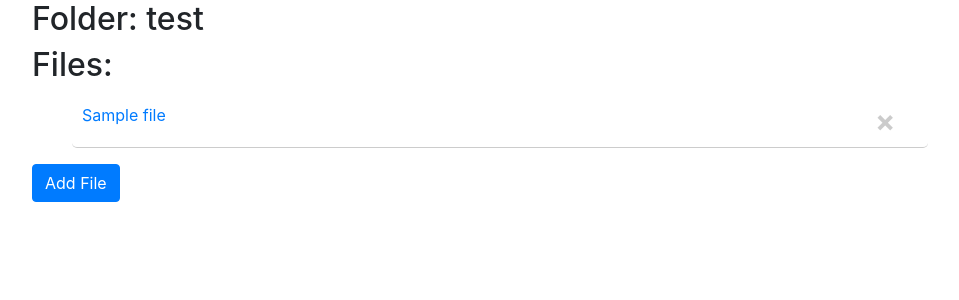
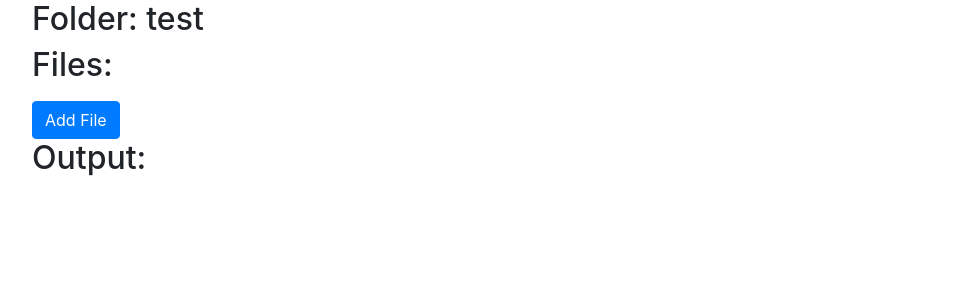
Before and after one commit to larycoder/Limb-Bone-Abnormality, a Flask app: page /folder/1 in a window 1280 px wide. Shown: the part 56-356 px from the top of the page, without its empty margins (160-1119 px from the left). Run offline with Flask 3, Linux system fonts and the light colour scheme; a user stored in the database is signed in; tables that the repository leaves empty hold one stand-in row (values such as "Sample post"); some libraries are stand-ins or nearby versions.

Commit message:
add output display

```diff
--- a/templates/folder.html
+++ b/templates/folder.html
@@ -49,21 +49,22 @@
       {% set sorted_subfiles = subfiles | sort(attribute='name') %}
 
       {% for subfile in sorted_subfiles %}
+        {% if subfile.name.endswith('.gz') %}
           <div class="file-list">
             <li><a href="{{ url_for('get_file', file_id=subfile.id) }}">{{ subfile.name }}</a></li>
             <button type="button" class="close" onclick="deleteSubFile('{{ subfile.id }}','{{ subfile.folder_id }}')">
               <span aria-hidden="true">&times;</span>
             </button>
           </div>
+        {% endif %}
       {% endfor %}
-
     </ul>
 
  <!-- Create new file -->
  <form action="/folder/{{ folder.id }}" method="post" enctype="multipart/form-data" id="uploadForm">
   <div id="fileInputContainer">
     {% if subfiles|length >= 2 %}
-          <button type="button" class="btn-primary btn execute-button" onclick="executeF('{{ file.id }}')">Execute</button>
+      <button type="button" class="btn-primary btn execute-button" onclick="executeF('{{ folder.id }}')">Execute</button>
     {% else %}
     <ul>
       {%if subfiles|length==0%}
@@ -87,6 +88,23 @@
     {% endif %}
   </div>
 </form>
+
+    <!-- Display output files -->
+    <div class="ouput-file">
+      <h2>Output:</h2>
+      <ul>
+        {% for subfile in sorted_subfiles %}
+          {% if subfile.name.endswith('.csv') %}
+            <div class="file-list">
+              <li><a href="{{ url_for('get_file', file_id=subfile.id) }}">{{ subfile.name }}</a></li>
+              <button type="button" class="close" onclick="deleteSubFile('{{ subfile.id }}','{{ subfile.folder_id }}')">
+                <span aria-hidden="true">&times;</span>
+              </button>
+            </div>
+          {% endif %}
+        {% endfor %}
+      </ul>
+    </div>
   </div>
 
 <script
```
Lines whose indentation alone changed are shown as unchanged.
